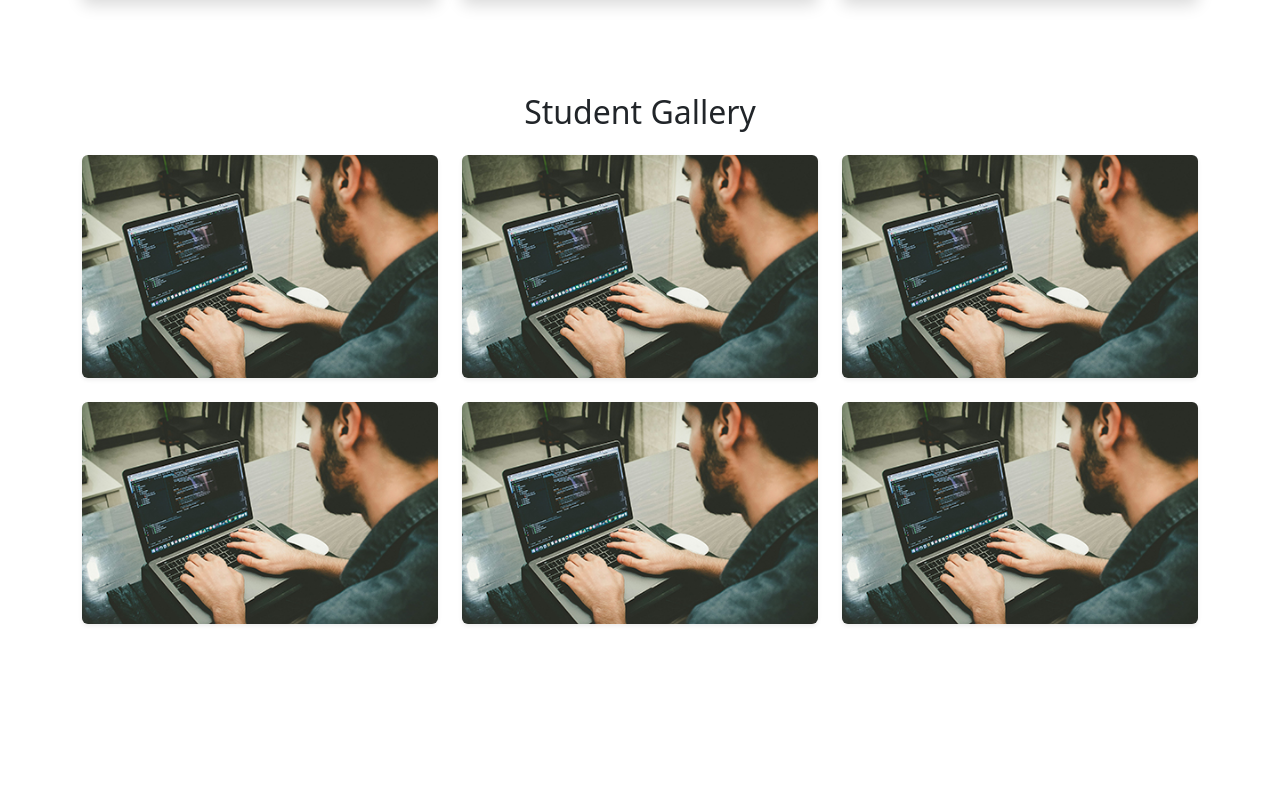
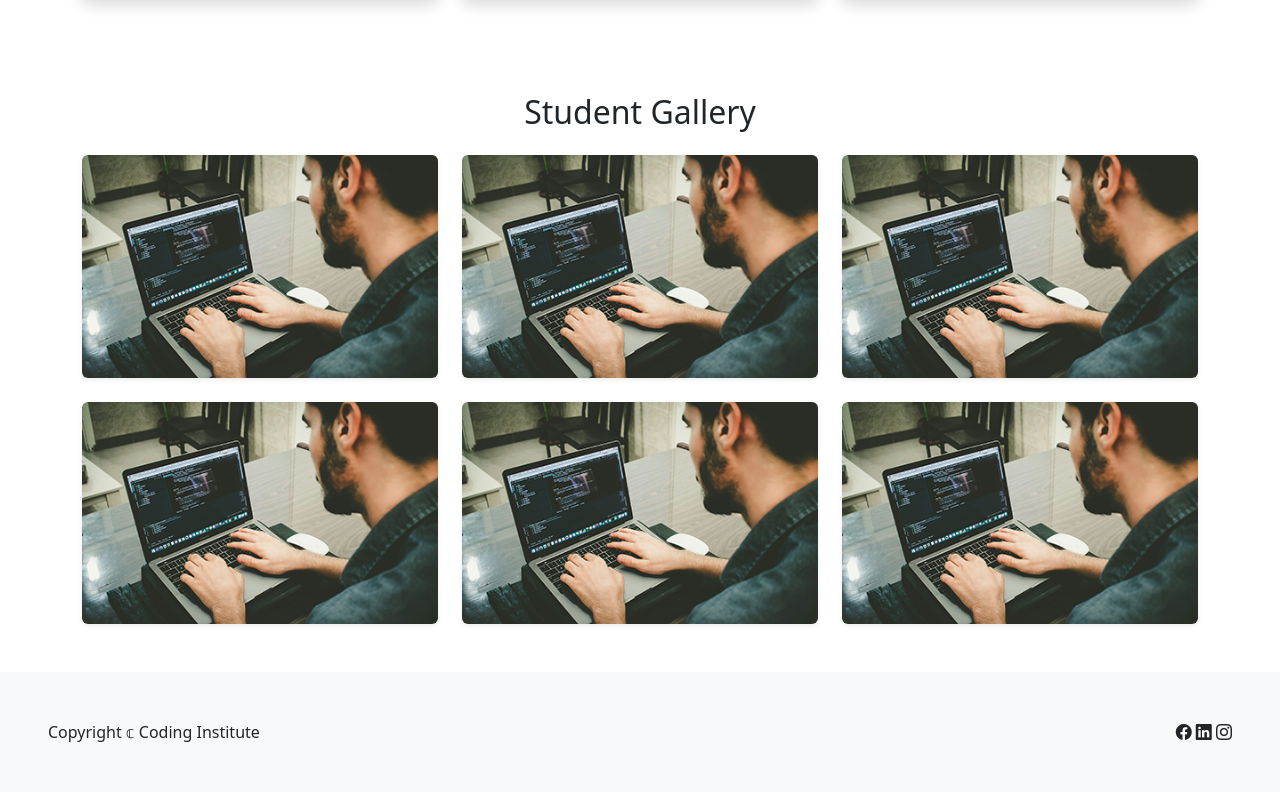
Before and after one commit to webdevmahbub/coding-institute, a plain HTML site: page index.html in a window 1280 px wide. Shown: the part 1398-2190 px from the top of the page. Before the commit the page ends 2070 px from the top, so only its background shows below. Drawn offline with nearby package versions, Linux system fonts and the light colour scheme.

Commit message:
footer added

```diff
--- a/index.html
+++ b/index.html
@@ -9,6 +9,12 @@
       rel="stylesheet"
       integrity="sha384-sRIl4kxILFvY47J16cr9ZwB07vP4J8+LH7qKQnuqkuIAvNWLzeN8tE5YBujZqJLB"
       crossorigin="anonymous"
+    />
+
+    <!-- icon -->
+    <link
+      rel="stylesheet"
+      href="https://cdn.jsdelivr.net/npm/bootstrap-icons@1.13.1/font/bootstrap-icons.min.css"
     />
   </head>
   <body>
@@ -295,6 +301,15 @@
       </section>
     </main>
 
+    <footer class="bg-light d-flex justify-content-between p-5">
+      <div>Copyright &copf; Coding Institute</div>
+      <div>
+        <i class="bi bi-facebook"></i>
+        <i class="bi bi-linkedin"></i>
+        <i class="bi bi-instagram"></i>
+      </div>
+    </footer>
+
     <script
       src="https://cdn.jsdelivr.net/npm/bootstrap@5.3.8/dist/js/bootstrap.bundle.min.js"
       integrity="sha384-FKyoEForCGlyvwx9Hj09JcYn3nv7wiPVlz7YYwJrWVcXK/BmnVDxM+D2scQbITxI"
```
